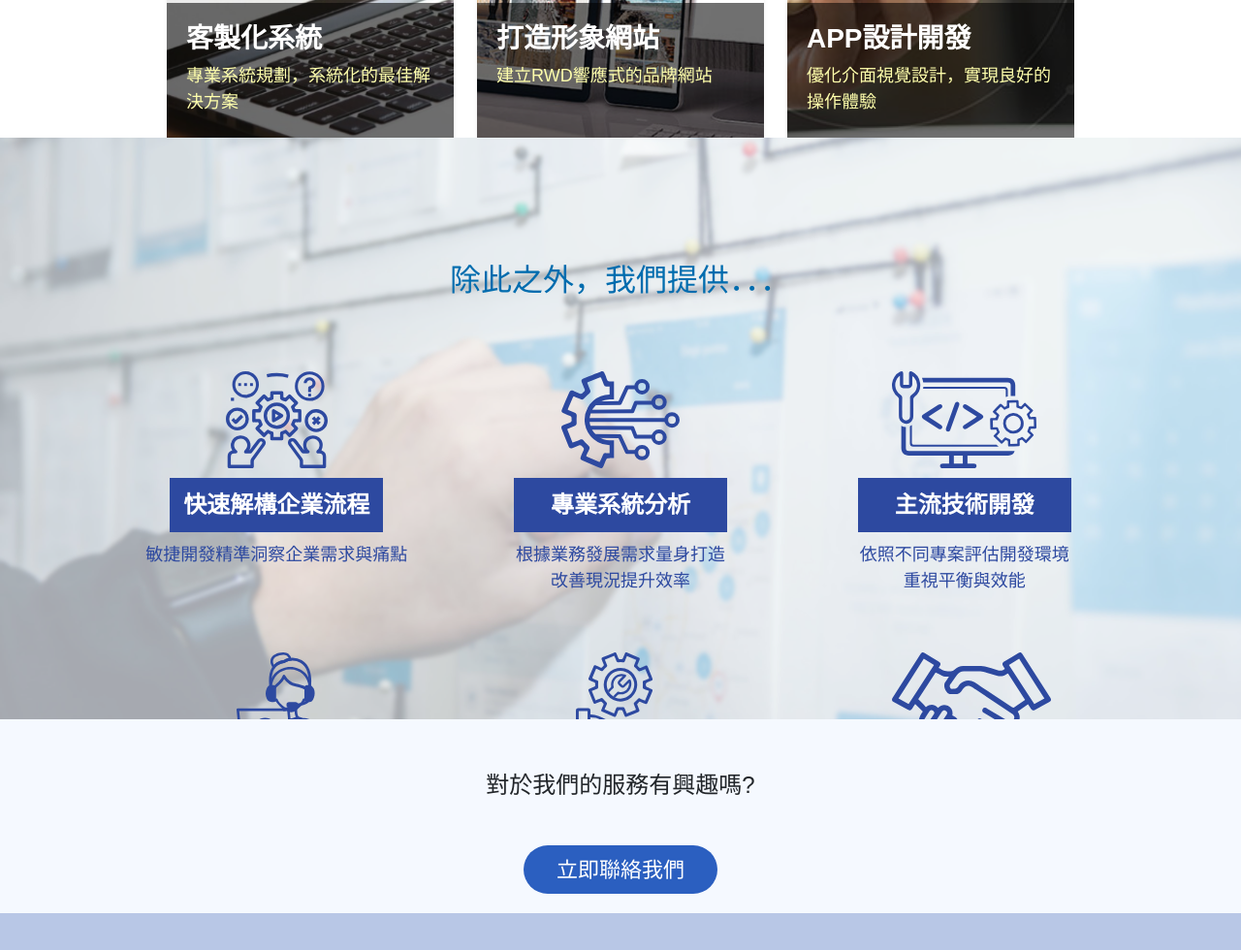
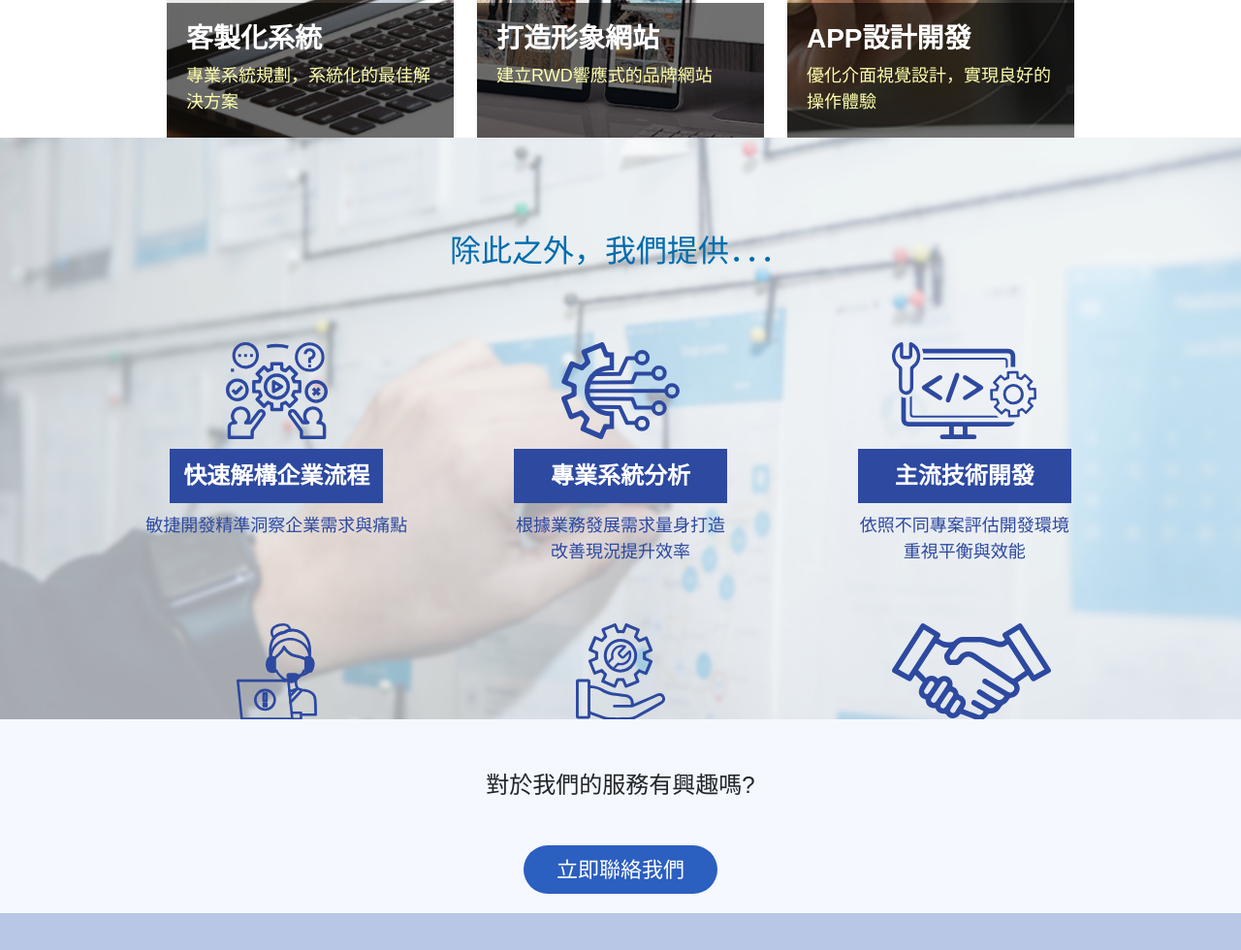
Before and after one commit to cwy104seung28/banner-sample-2, a plain HTML site: page index.html in a window 1280 px wide. Shown: the part 1488-2468 px from the top of the page at 97% size. Drawn offline with nearby package versions, Linux system fonts and the light colour scheme.

Commit message:
Update index.html

```diff
--- a/index.html
+++ b/index.html
@@ -129,7 +129,7 @@
         </section>
         <section class="syt-adventage" id="adventage">
             <div class="py-5">
-                <h2 style="padding-top: 80px; margin-bottom: 75px;text-align: center;">除此之外，我們提供．．．</h2>
+                <h2 style="padding-top: 50px; margin-bottom: 75px;text-align: center;">除此之外，我們提供．．．</h2>
                 <div class="container text-center adventage-container">
                     <div class="adventage-card col-6 col-lg-4">
                         <div class="adventage-img">
```
